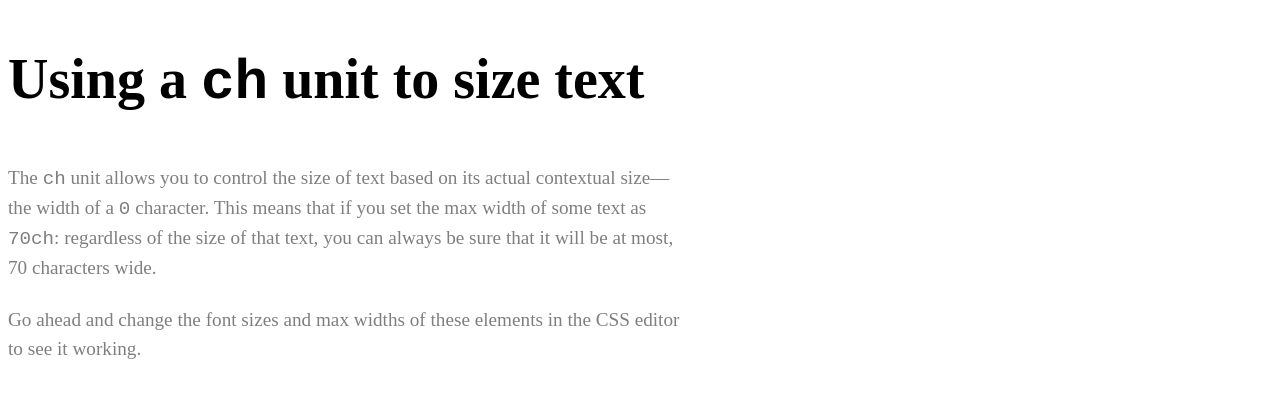
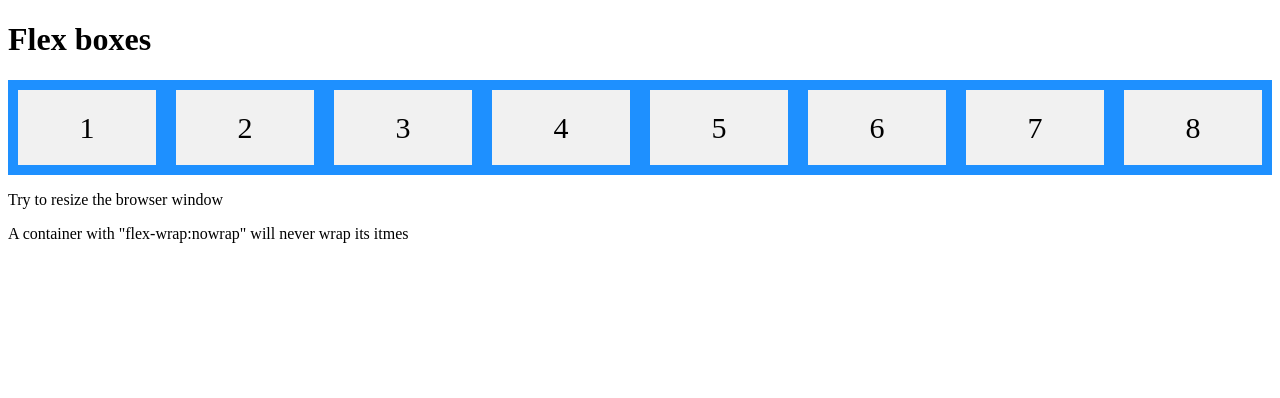
Before and after one commit to chanaiagwata/projectcascade, a plain HTML site: page index.html in a window 1280 px wide. Drawn offline with Linux system fonts and the light colour scheme.

Commit message:
adds flex layout

```diff
--- a/index.html
+++ b/index.html
@@ -8,12 +8,20 @@
     <link rel="stylesheet" href="styles.css">
 </head>
 <body>
-    <article>
-        <h1>Using a <code>ch</code> unit to size text</h1>
-        <p>The <code>ch</code> unit allows you to control the size of text based on its actual contextual size—the width of a <code>0</code> character.
-          This means that if you set the max width of some text as <code>70ch</code>: regardless of the size of that text, you can always be sure that it will be at most, 70 characters wide. </p>
-        <p>Go ahead and change the font sizes and max widths of these elements in the CSS editor to see it working.</p>
-      </article>
+  <h1>Flex boxes</h1>
+  <div class="flex-container">
+    <div>1</div>
+    <div>2</div>
+    <div>3</div>
+    <div>4</div>
+    <div>5</div>
+    <div>6</div>
+    <div>7</div>
+    <div>8</div>
+  </div>
+  <p>Try to resize the browser window</p>
+  <p>A container with "flex-wrap:nowrap" will never wrap its itmes</p>
+
 
 </body>
 </html>
--- a/styles.css
+++ b/styles.css
@@ -1,21 +1,16 @@
-h1 {
-    font-size: 3.5rem;
-    line-height: 1.2;
-    max-width: 50ch;
-  }
+.flex-container{
+  display: flex;
+  flex-wrap: nowrap;
+  background-color: dodgerblue;
 
-  p {
-    font-size: 1.20rem;
-    max-width: 70ch;
-    line-height: 150%;
-    opacity: 0.5;
-  }
+}
+.flex-container > div {
+  background-color: #f1f1f1;
+  width: 100px;
+  margin: 10px;
+  text-align: center;
+  line-height: 75px;
+  font-size: 30px;
+  flex-grow: 1;
 
-  /* Presentational styles */
-  article {
-    width: 100%;
-  }
-
-  article > * + * {
-    margin-top: 1.25em;
-  }
+}
```
